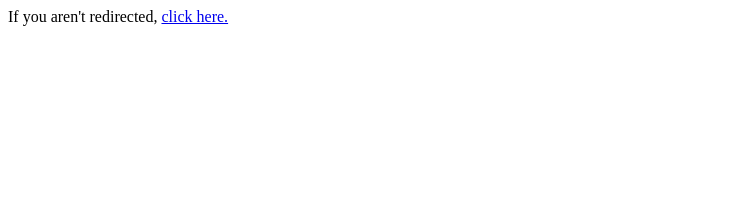
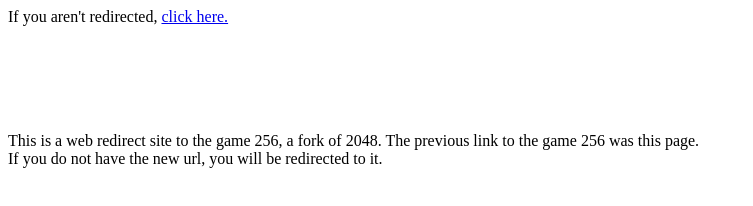
Before and after one commit to TechnicProblem/2048, a plain HTML site: page index.html in a window 1280 px wide. Shown: the whole page, without its empty margins (0-753 px from the left). Drawn offline with Linux system fonts and the light colour scheme.

Commit message:
Added info to index.html

```diff
--- a/index.html
+++ b/index.html
@@ -7,5 +7,13 @@
 <body>
 If you aren't redirected,
 <a href="https://technicproblem.github.io/256/">click here.</a>
+<br>
+<br>
+<br>
+<br>
+<br>
+<br>
+<p>This is a web redirect site to the game 256, a fork of 2048. The previous link to the game 256 was this page.<br>
+If you do not have the new url, you will be redirected to it.</p>
 </body>
 </html>
```
